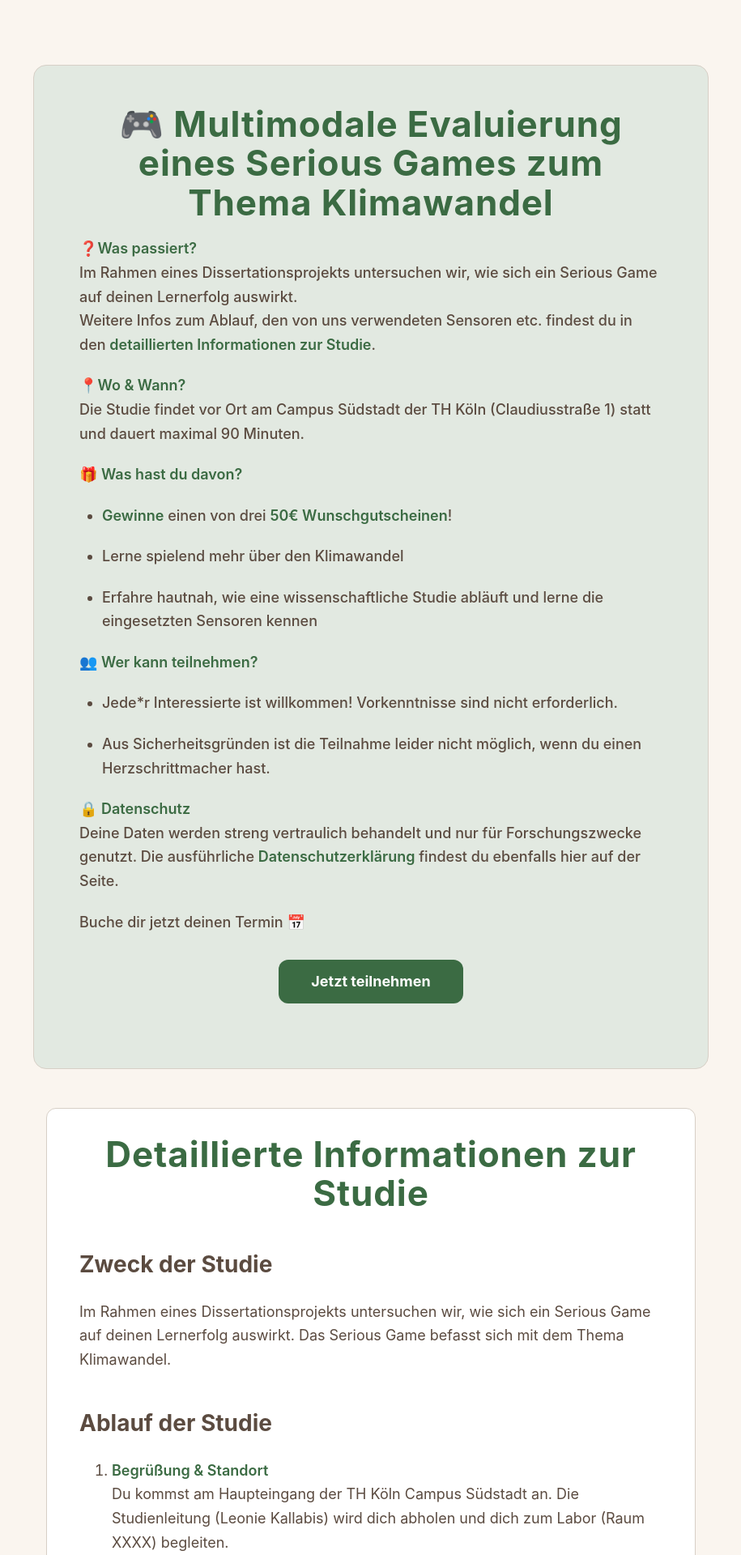
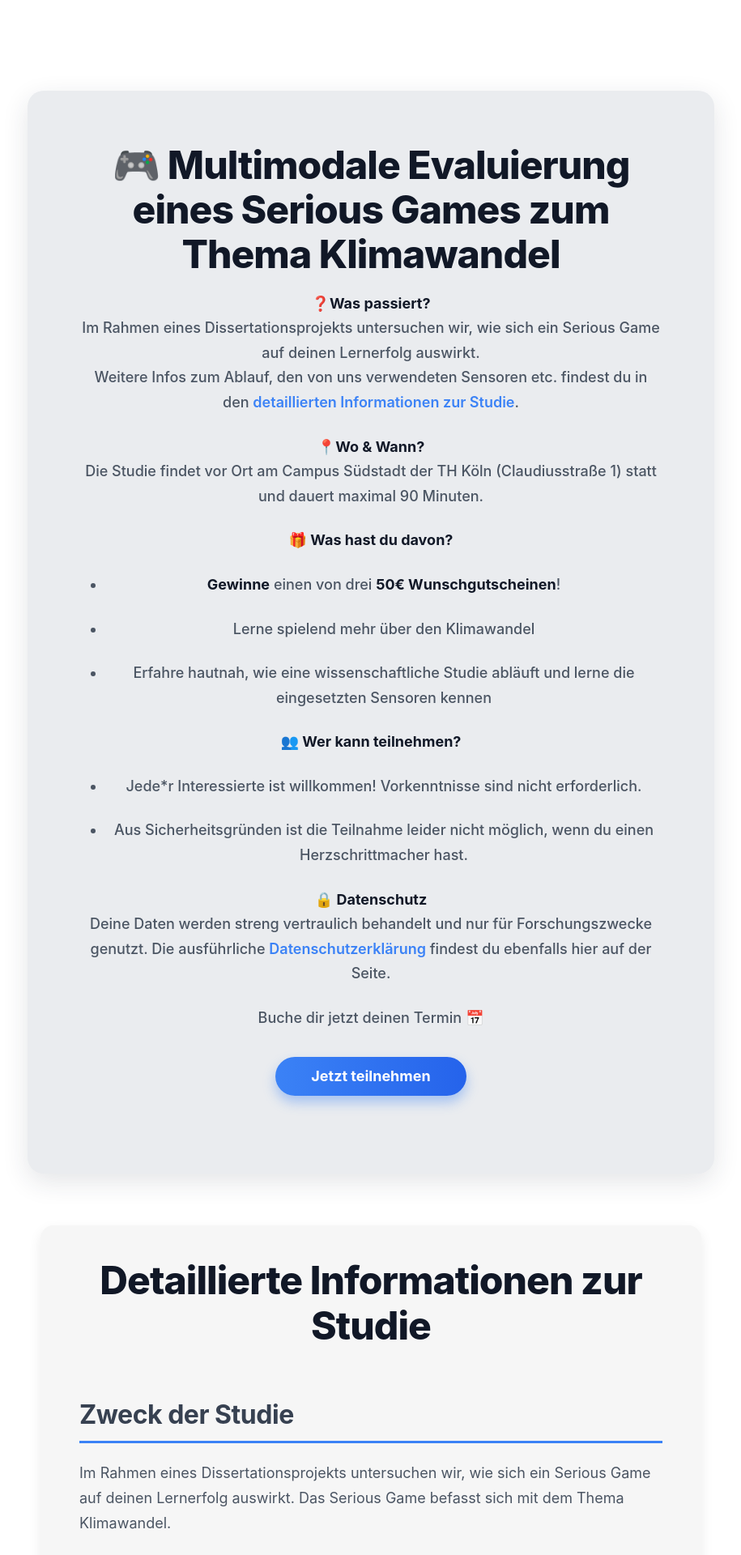
Before and after one commit to LeonieK/sg-study.github.io, a Jekyll site: the page built from index.md, in a window 1280 px wide. Shown: the top 1920 px of the page at 81% size, without its empty margins (182-1097 px from the left). Built offline with Jekyll 4.4.1, drawn with Linux system fonts in a browser that asks for light colours; our own code applies the rules of GitHub Pages for plain Markdown files.

Commit message:
Update style.css

```diff
--- a/assets/style.css
+++ b/assets/style.css
@@ -1,153 +1,175 @@
 /* Body und Grundlayout */
 body {
-  font-family: 'Inter', -apple-system, BlinkMacSystemFont, "Segoe UI", Roboto, Helvetica, Arial, sans-serif;
-  color: #3A3A3A;
-  background-color: #FAF5EF;
+  font-family: 'Inter', 'Segoe UI', Roboto, Helvetica, Arial, sans-serif;
+  color: #222222;
+  background-color: #ffffff;
   margin: 0;
-  padding: 2rem 1rem;
-  line-height: 1.65;
+  padding: 3rem 2rem;
+  line-height: 1.7;
+  max-width: 900px;
+  margin-left: auto;
+  margin-right: auto;
   -webkit-font-smoothing: antialiased;
   -moz-osx-font-smoothing: grayscale;
-
-  /* Begrenzung der max. Textbreite für gute Lesbarkeit */
-  max-width: 900px;    /* oder etwa 720-900px je nach Geschmack */
-  margin-left: auto;
-  margin-right: auto;
 }
 
 /* Container für alle Sections */
-section {
+section, #teaser, #details, #datenschutz {
   max-width: 720px;
-  margin: 3rem auto;
-  padding: 2rem 2.5rem;
-  border-radius: 12px;
-  background-color: #fff;
-  border: 1.5px solid #D7CFC6; /* helle Erdfarbe als Rand */
-  box-shadow: none; /* Flat Design */
+  margin: 4rem auto;
+  padding: 2.5rem 3rem;
+  border-radius: 16px;
+  background-color: #f6f6f6; /* leichtes Grau für weiches Gefühl */
+  border: none;
+  box-shadow: 0 6px 16px rgba(0, 0, 0, 0.08);
+  transition: box-shadow 0.3s ease;
 }
 
-#teaser, #details, #datenschutz {
-  max-width: 720px;
-  margin: 3rem auto;
-  padding: 2rem 2.5rem;
-  border-radius: 12px;
-  background-color: #fff;
-  border: 1.5px solid #D7CFC6;
-  box-shadow: none;
+section:hover, #teaser:hover, #details:hover, #datenschutz:hover {
+  box-shadow: 0 8px 24px rgba(0, 0, 0, 0.12);
 }
 
+/* #teaser spezielle Abhebung */
 #teaser {
-  background-color: #E2E9E1;
-  color: #3B6B43;
+  background-color: #eaecef;
+  color: #111827; /* dunkles Anthrazit für sehr guten Kontrast */
   font-weight: 500;
-  padding: 3rem 3.5rem;
-  border-radius: 16px;
-  margin-bottom: 3rem;
+  padding: 4rem 4rem;
+  border-radius: 20px;
+  margin-bottom: 4rem;
+  box-shadow: 0 10px 32px rgba(31, 41, 55, 0.12);
+  text-align: center;
 }
 
 /* Überschriften */
 
 /* h1 */
 h1 {
-  font-weight: 700;
+  font-weight: 800;
   margin-bottom: 1rem;
-  letter-spacing: 0.02em;
-  color: #3B6B43;
-  font-size: 2.75rem;
-  line-height: 1.1;
+  letter-spacing: -0.02em;
+  color: #111827;
+  font-size: 3rem;
+  line-height: 1.15;
   text-align: center;
   margin-top: 0;
+  font-feature-settings: "liga" 1; /* Kerning/ligatures */
 }
 
-/* h2 - ohne Trennlinien */
+/* h2 */
 h2 {
-  font-size: 1.75rem;
-  margin-top: 2.5rem;
-  margin-bottom: 1.3rem;
-  color: #5B4B40;
+  font-size: 2rem;
+  margin-top: 3.5rem;
+  margin-bottom: 1.4rem;
+  color: #374151; /* dunkles Grau */
   font-weight: 700;
-  letter-spacing: normal;
-  border-bottom: none; /* Entfernt Trennlinie */
+  letter-spacing: -0.015em;
+  border-bottom: 3px solid #3b82f6; /* blaues Akzent-Unterstreichen */
+  padding-bottom: 0.3rem;
+}
+
+/* h3 */
+h3 {
+  font-size: 1.5rem;
+  margin-top: 3rem;
+  margin-bottom: 1rem;
+  color: #4b5563; /* mittelgrau */
+  font-weight: 600;
 }
 
 /* Absätze und Listen */
 p, li {
   font-size: 1.125rem;
-  margin-bottom: 1.3rem;
-  color: #5B4B40;
+  margin-bottom: 1.5rem;
+  color: #4b5563;
+  max-width: 720px;
 }
 
 /* Listen-Style */
 ul {
-  padding-left: 1.75rem;
+  padding-left: 2rem;
   list-style-type: disc;
+}
+
+ol {
+  padding-left: 2rem;
+  margin-bottom: 1.5rem;
+  color: #4b5563;
 }
 
 /* Hervorhebungen */
 strong {
-  color: #3B6B43;
-  font-weight: 600;
+  color: #111827;
+  font-weight: 700;
 }
 
 /* Link Styling */
 a {
-  color: #3B6B43;
+  color: #3b82f6; /* freundliches Blau */
   font-weight: 600;
   text-decoration: none;
-  border-bottom: 1.5px solid transparent;
-  transition: border-color 0.3s ease;
+  border-bottom: 2px solid transparent;
+  transition: border-color 0.35s ease, color 0.35s ease;
 }
 
 a:hover,
 a:focus {
-  border-color: #679267; /* helleres grün zum hover */
+  color: #2563eb;
+  border-color: #2563eb;
   outline: none;
+  text-decoration: none;
+  cursor: pointer;
 }
 
 /* Button Styling */
 .btn-primary {
   display: inline-block;
-  padding: 0.75rem 2.5rem;
+  padding: 0.85rem 2.75rem;
   font-weight: 700;
   font-size: 1.125rem;
   color: #fff;
-  background-color: #3B6B43;
-  border-radius: 12px;
+  background: linear-gradient(90deg, #3b82f6 0%, #2563eb 100%);
+  border-radius: 30px;
   text-decoration: none;
   user-select: none;
-  box-shadow: none;
-  transition: background-color 0.25s ease;
+  box-shadow: 0 8px 15px rgba(59, 130, 246, 0.4);
+  transition: background 0.3s ease, box-shadow 0.3s ease;
+  border: none;
   cursor: pointer;
-  border: none;
+  line-height: 1.2;
 }
 
 .btn-primary:hover,
 .btn-primary:focus {
-  background-color: #679267; /* helleres grün */
+  background: linear-gradient(90deg, #2563eb 0%, #1e40af 100%);
+  box-shadow: 0 14px 28px rgba(37, 99, 235, 0.6);
   outline: none;
 }
 
 /* Bild Container mit flexbox */
 .image-row {
   display: flex;
+  flex-wrap: wrap;
   justify-content: center;
   gap: 2rem;
-  margin: 2rem 0 3rem;
+  margin: 2.5rem 0 3.5rem;
 }
 
 .image-row img {
-  max-width: 50%;
+  max-width: 48%;
   border-radius: 12px;
-  box-shadow: 0 1px 4px rgba(101, 91, 79, 0.15);
+  box-shadow: 0 8px 20px rgba(0, 0, 0, 0.06);
+  object-fit: cover;
 }
 
 /* Footer */
 footer {
   max-width: 720px;
-  margin: 5rem auto 2rem;
+  margin: 6rem auto 3rem;
   padding: 0 1rem;
-  font-size: 0.875rem;
-  color: #6F6F6F;
+  font-size: 0.925rem;
+  color: #6b7280; /* graublau */
   text-align: center;
   user-select: none;
+  letter-spacing: 0.03em;
 }
```
